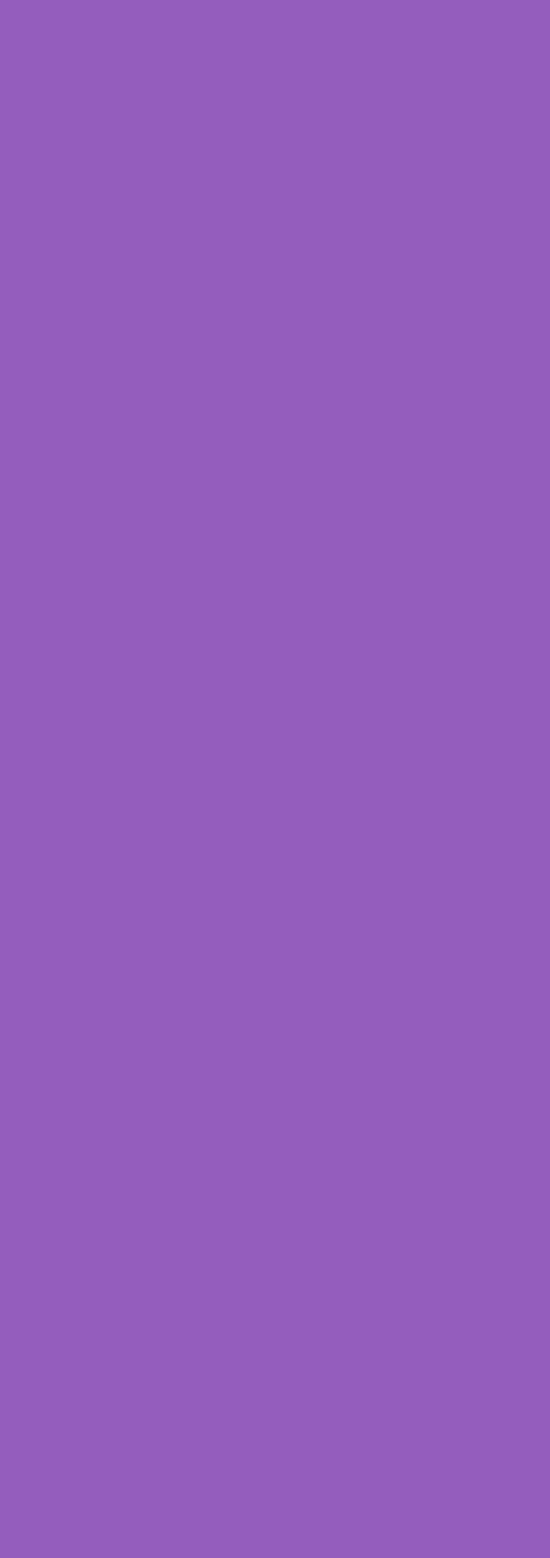
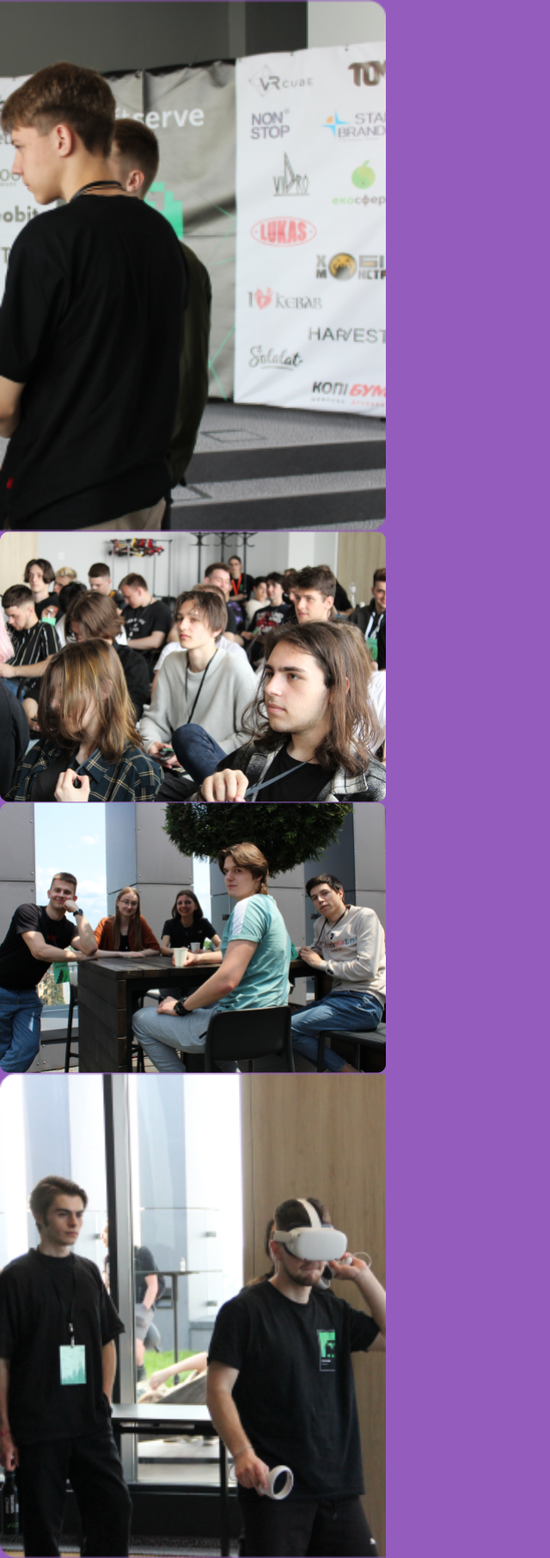
Before and after one commit to AnnaHashchuk1/BCI-2024-partnership, a Next.js app: page / in a window 1280 px wide. Shown: the whole page at 86% size, without its empty margins (0-640 px from the left). Before the commit the page ends 800 px from the top, so only its background shows below. Built offline with nearby package versions, Linux system fonts and the light colour scheme.

Commit message:
css not showing

```diff
--- /dev/null
+++ b/src/app/components/Hero.tsx
@@ -0,0 +1,34 @@
+import Image from "next/image";
+
+export default function Hero() {
+  return (
+    <section className="min-h-screen relative w-full flex flex-col" id="top">
+        <div className="absolute h-[396px] top-[381px] flex flex-row justify-center items-center gap-[22px]">
+            <Image
+                src="/SliderPhoto1.png"
+                width={449}
+                height={313}
+                alt=" "
+            />
+            <Image
+                src="/SliderPhoto2.png"
+                width={449}
+                height={313}
+                alt=" "
+            />
+            <Image
+                src="/SliderPhoto3.png"
+                width={449}
+                height={313}
+                alt=" "
+            />
+            <Image
+                src="/SliderPhoto4.png"
+                width={449}
+                height={313}
+                alt=" "
+            />
+        </div>
+    </section>
+  )
+}
--- a/src/app/page.tsx
+++ b/src/app/page.tsx
@@ -1,9 +1,9 @@
-
+import Hero from "./components/Hero";
 
 export default function Home() {
   return (
-    <main className="flex min-h-screen flex-col items-center justify-between overflow-x-hidden">
-
+    <main className="overflow-x-hidden">
+      <Hero />
     </main>
   );
 }
--- a/tailwind.config.ts
+++ b/tailwind.config.ts
@@ -3,7 +3,7 @@ import type { Config } from "tailwindcss";
 const config: Config = {
   content: [
     "./pages/**/*.{js,ts,jsx,tsx,mdx}",
-    "./components/**/*.{js,ts,jsx,tsx,mdx}",
+    "./app/components/**/*.{js,ts,jsx,tsx,mdx}",
     "./app/**/*.{js,ts,jsx,tsx,mdx}",
   ],
   theme: {
```
